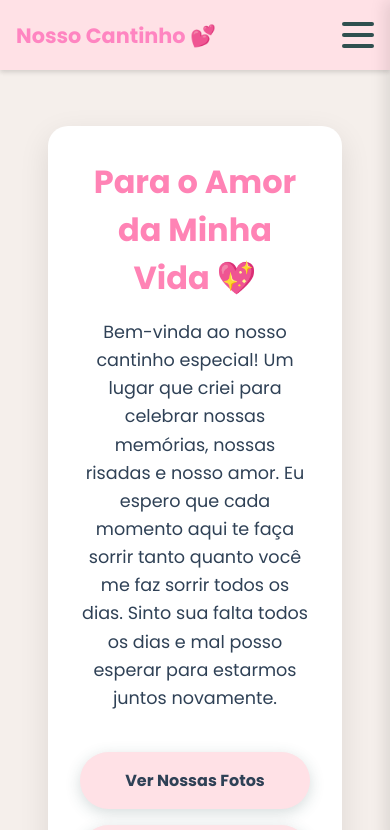
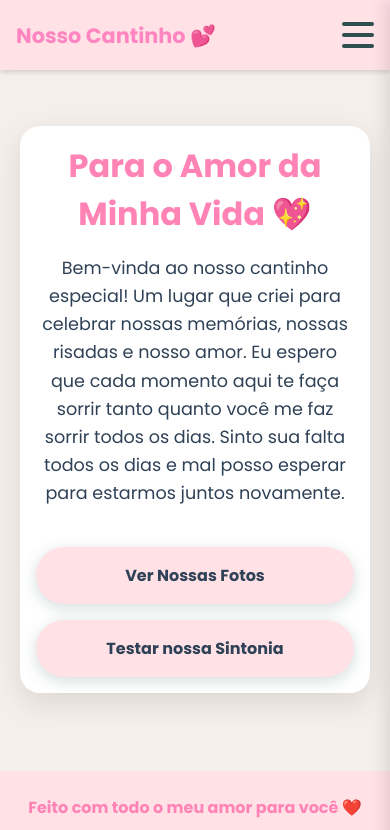
Before and after one commit to fernandoBellegarde/seven-six, a React (Vite) app: page / in a window 390 px wide. Shown: the top 830 px of the page. Built offline with nearby package versions, Linux system fonts and the light colour scheme.

Commit message:
style(Home): Adjust padding and width for better mobile responsiveness

```diff
--- a/src/pages/Home.css
+++ b/src/pages/Home.css
@@ -3,17 +3,16 @@
   justify-content: center;
   align-items: center;
   /* Menos padding em telas pequenas para não espremer o conteúdo */
-  padding: 1.5rem 1rem;
+  padding: 1.5rem .235rem;
 }
 
 .home-card {
   background: white;
-  padding: 2rem; /* Padding inicial para mobile */
+  padding: 1rem; /* Padding inicial para mobile */
   border-radius: 20px;
   box-shadow: 0 10px 30px rgba(0, 0, 0, 0.1);
   text-align: center;
-  width: 90%; /* Ocupa 90% da tela no celular */
-  max-width: 600px;
+  width: 100%; /* Ocupa 100% da tela no celular */
 }
 
 .home-card h1 {
```
